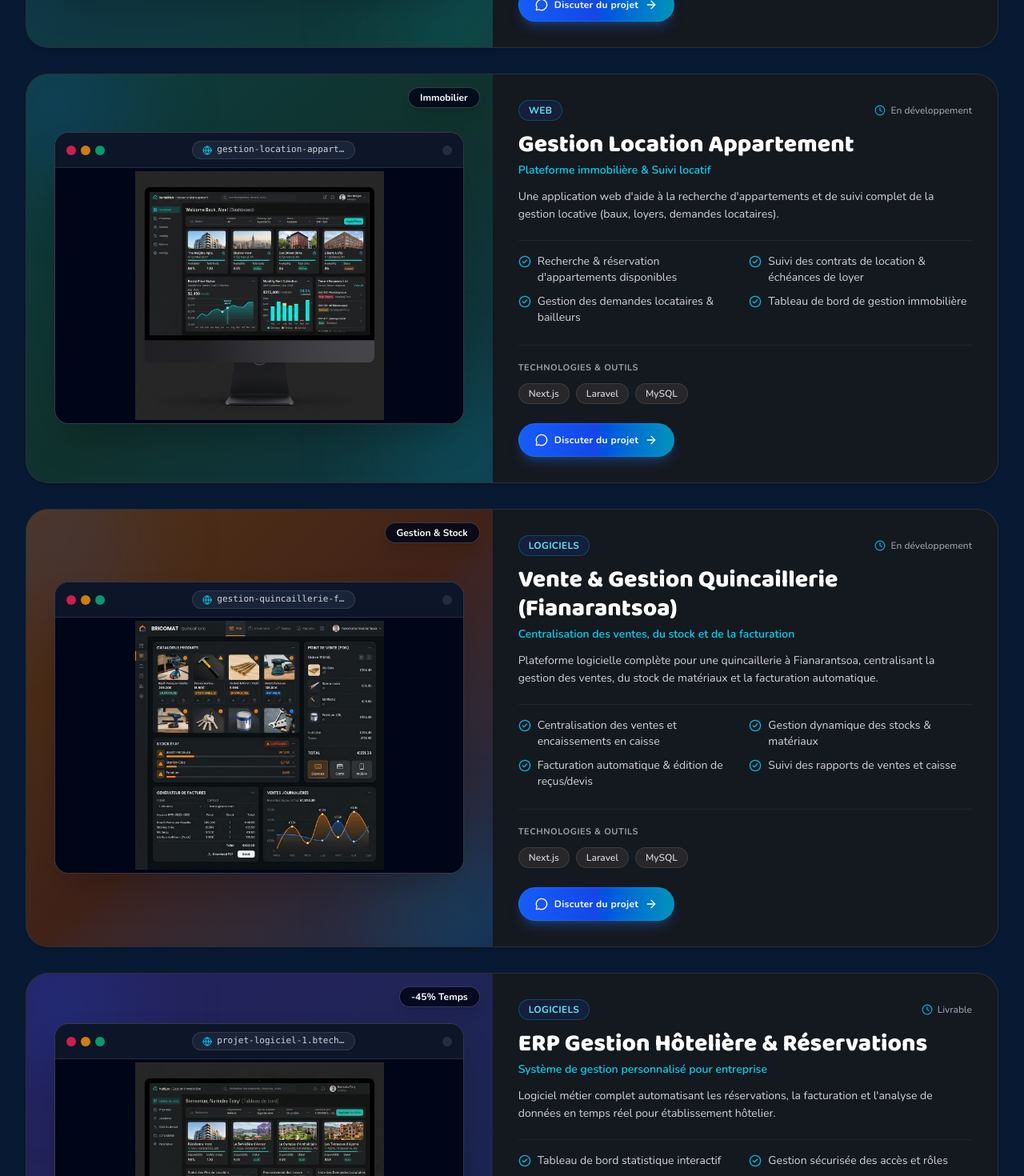
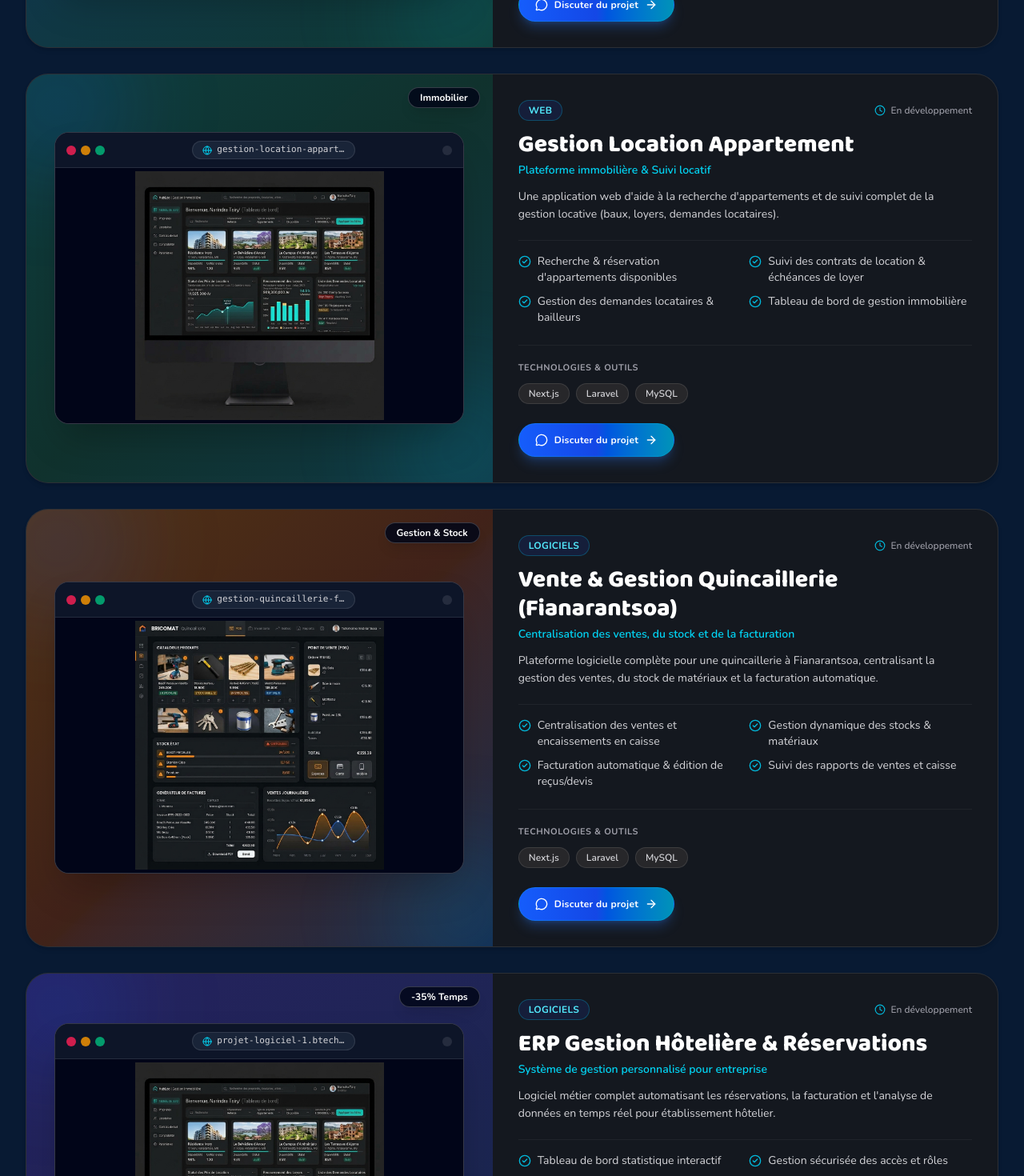
Before and after one commit to Fahendrena2004/B-tech-Company, a Next.js app: page /portfolio in a window 1280 px wide. Shown: the part 1556-3026 px from the top of the page at 80% size. Built offline with nearby package versions, Linux system fonts and the light colour scheme.

Commit message:
feat: add new project data and imagery for hotel rental management

```diff
--- a/data/projects.ts
+++ b/data/projects.ts
@@ -89,7 +89,7 @@ export const portfolioProjects: ProjectItem[] = [
     isPlaceholder: false,
     status: "En développement",
     gradient: "from-teal-600/30 via-emerald-600/20 to-cyan-500/20",
-    imageUrl: "/images/portoflio/LocationAppartement.png",
+    imageUrl: "/images/portoflio/Hotel.jpg",
     aspectRatio: "video"
   },
   {
@@ -125,10 +125,10 @@ export const portfolioProjects: ProjectItem[] = [
       "Génération automatisée de rapports PDF"
     ],
     technologies: ["Laravel", "PHP", "MySQL", "Vue.js"],
-    kpiMetric: "-45% Temps",
+    kpiMetric: "-35% Temps",
     kpiLabel: "Gain Opérationnel",
     isPlaceholder: false,
-    status: "Livrable",
+    status: "En développement",
     gradient: "from-indigo-600/30 to-blue-600/20",
     imageUrl: "/images/portoflio/gestion_erp.jpg",
     aspectRatio: "video"
```
Also changed, not shown: public/images/portoflio/Hotel.jpg (added).
